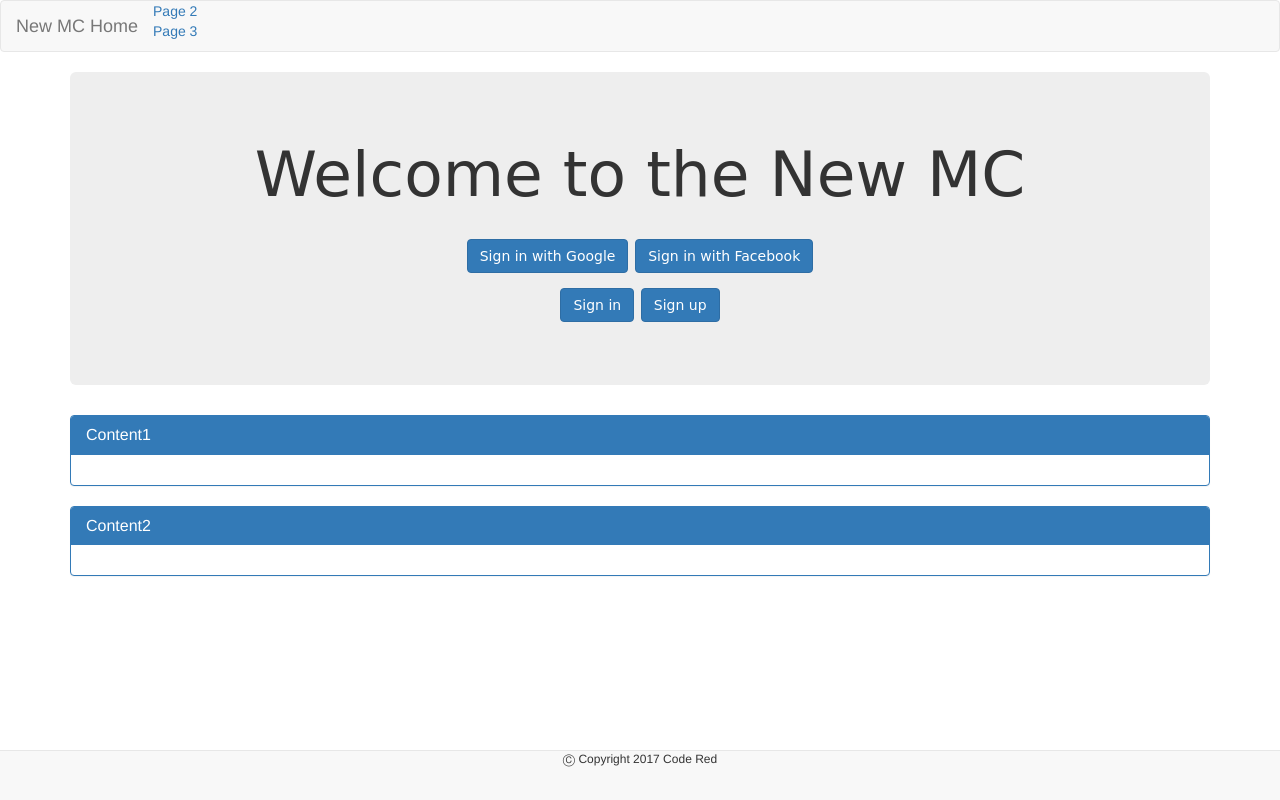
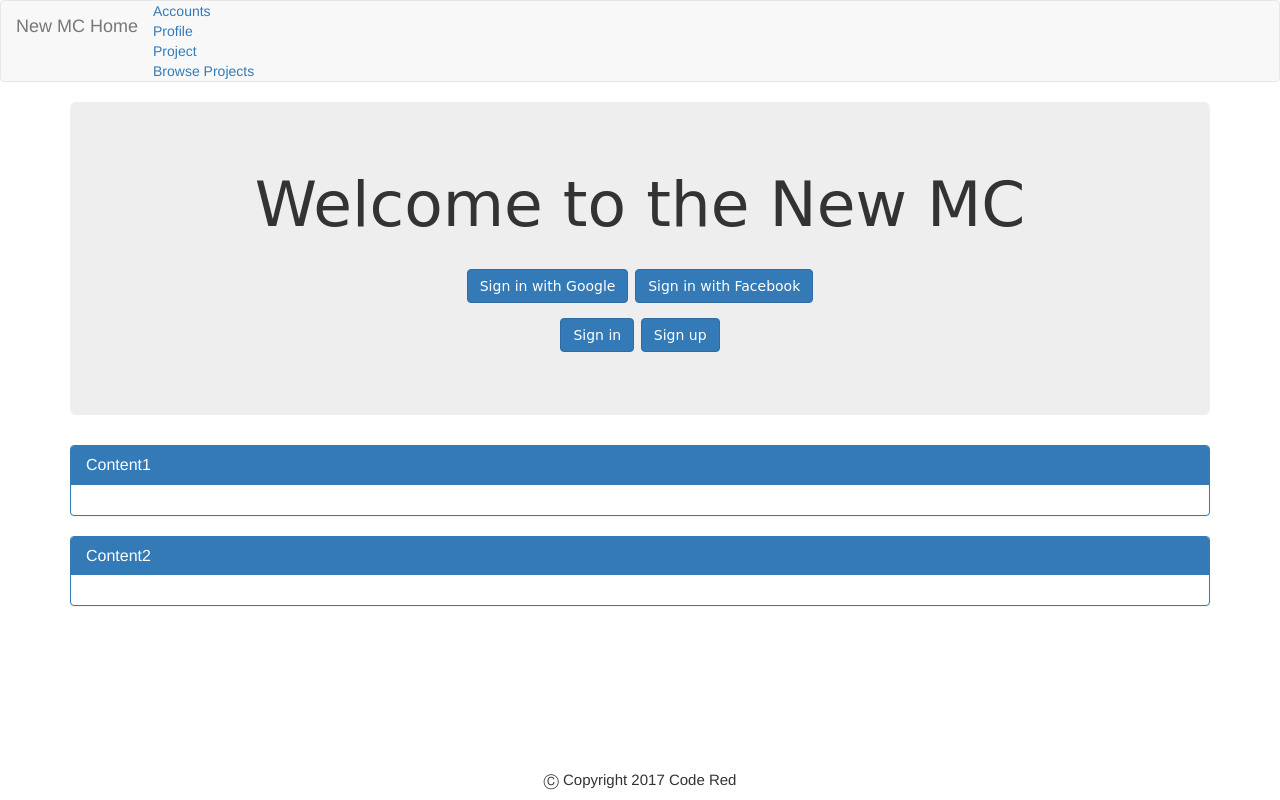
Before and after one commit to eric-hoppenworth/codeRed, a plain HTML site: page index.html in a window 1280 px wide. Drawn offline with nearby package versions, Linux system fonts and the light colour scheme; no server answers; a script that the page names is missing; a web font is replaced by a local one.

Commit message:
index change

```diff
--- a/assets/css/style.css
+++ b/assets/css/style.css
@@ -10,8 +10,7 @@ footer{
     left: 0;
     text-align: center;
     clear: both;
-    font-size: 12px;
-    background: black;
-    border-top: 1px solid yellow;
+    font-size: 15px;
+    border-top: 1px black;
     margin-top: 50px;
 }
--- a/index.html
+++ b/index.html
@@ -13,9 +13,10 @@
 			<div class="navbar-header">
 				<a class="navbar-brand">New MC Home</a>
 				<ul class="nav navbar-nav navbar-right">
-					<div id="nright"><li><a href="#">Page 2</a></li>
-					<li><a href="#">Page 3</a></li>
-					</div>
+					<div id="nright"><li><a href="account.html">Accounts</a></li>
+						<li><a href="profile.html">Profile</a></li>
+						<li><a href="project.html">Project</a></li>
+						<li><a href="browse.html">Browse Projects</a></li></div>
 					</ul>
 				</div>
 			</div><!-- /.navbar-collapse -->
@@ -70,13 +71,10 @@
 	<script src="https://code.jquery.com/jquery-3.2.1.min.js" integrity="sha256-hwg4gsxgFZhOsEEamdOYGBf13FyQuiTwlAQgxVSNgt4=" crossorigin="anonymous"></script>
 	<script src="https://unpkg.com/dropbox/dist/Dropbox-sdk.min.js"></script>
 	<script type="text/javascript" src="assets/javascript/app.js"></script>
-</body>
 	<footer>
-<nav class="navbar navbar-default navbar-fixed-bottom">
 		<div class="container">
 			<p>&#9400; Copyright 2017 Code Red</p>
 		</div>
-</nav>
 	</footer>
-
+</body>
 </html>
```
Lines whose indentation alone changed are shown as unchanged.
